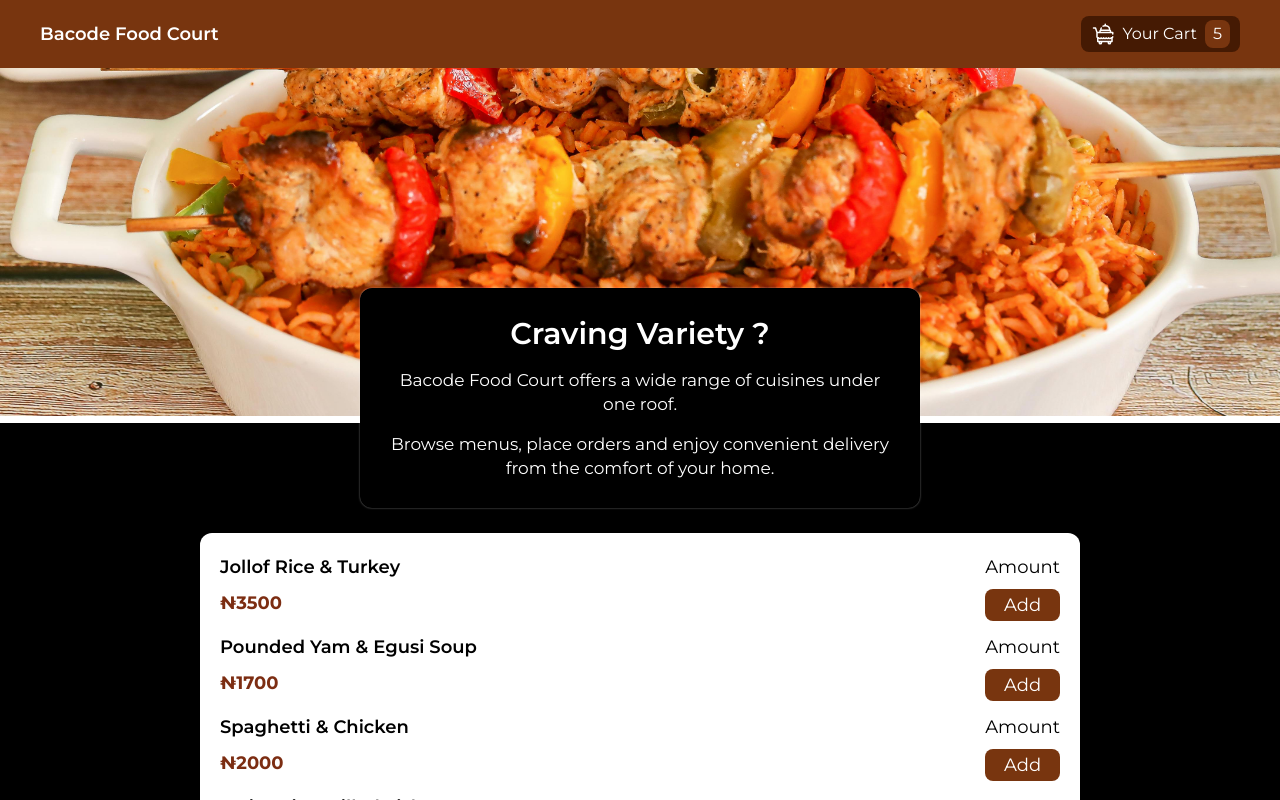
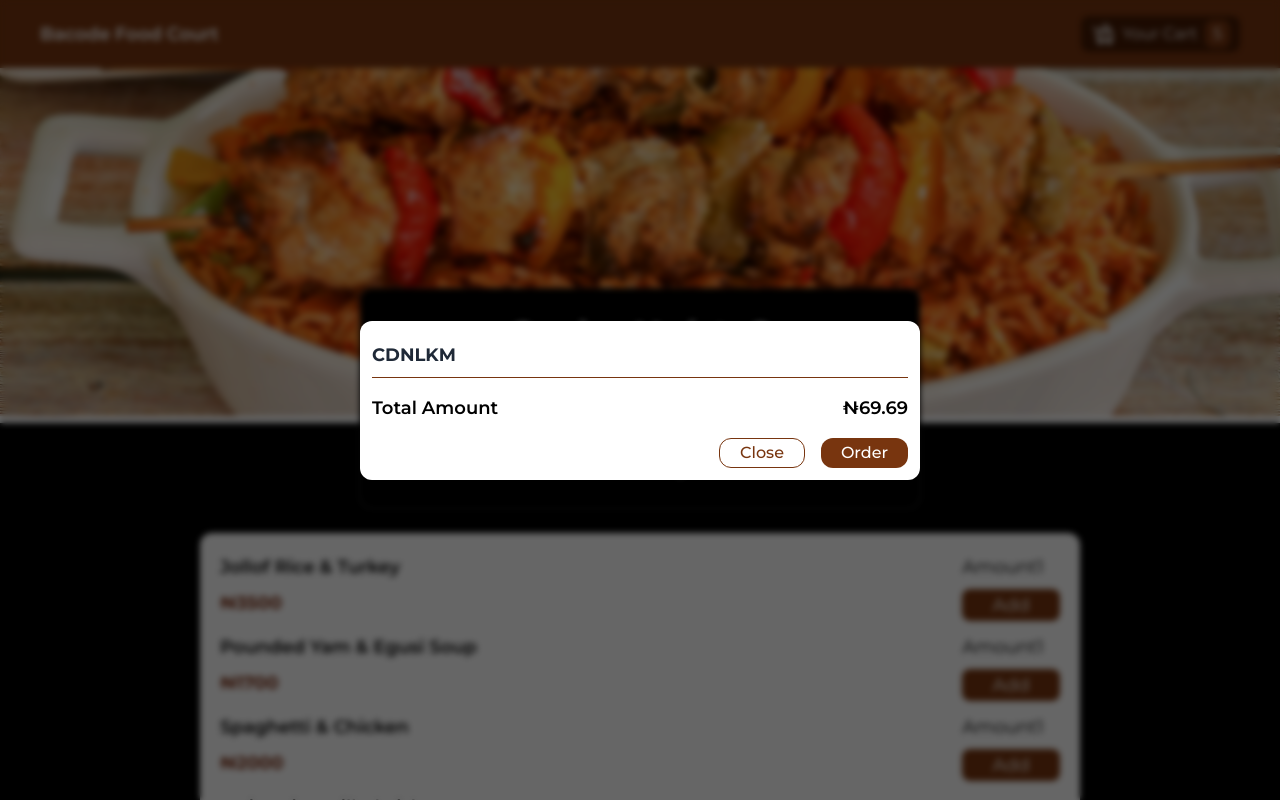
Before and after one commit to CodeDreadnaught/Bacode-Food-Court, a React (Vite) app: page / in a window 1280 px wide. Shown: the top 800 px of the page. Built offline with nearby package versions, Linux system fonts and the light colour scheme.

Commit message:
Build: Added Cart Section UI

```diff
--- a/index.html
+++ b/index.html
@@ -6,9 +6,12 @@
     <meta name="description" content="Discover the flavours of Bacode Food Court, explore our diverse dining options, order online and indulge your favourite cuisines.">
     <meta property="og:description" content="Discover the flavours of Bacode Food Court, explore our diverse dining options, order online and indulge your favourite cuisines." />
     <meta property="og:title" content="Bacode Food Court — The One Stop Destination for Food Lovers" />
+    <link rel="shortcut icon" href="src/assests/hero-image.jpg" media="(width <= 900px)" type="image/x-icon">
+    <link rel="shortcut icon" href="src/assests/desktop-hero-image.jpg" type="image/x-icon">
     <title>Bacode Food Court — The One Stop Destination for Food Lovers</title>
   </head>
   <body class="font-montserrat">
+    <div id="overlay-modal-root"></div>
     <div id="root"></div>
     <script type="module" src="/src/main.jsx"></script>
   </body>
--- a/src/App.jsx
+++ b/src/App.jsx
@@ -1,3 +1,4 @@
+import Cart from "./components/Cart";
 import Header from "./components/Header";
 import Main from "./components/Main";
 import Footer from "./components/Footer";
@@ -5,6 +6,7 @@ import Footer from "./components/Footer";
 const App = () => {
   return (
     <>
+      <Cart />
       <Header />
       <Main />
       {/* <Footer /> */}
--- a/src/components/AvailableMeals.jsx
+++ b/src/components/AvailableMeals.jsx
@@ -1,22 +1,8 @@
 import meals from "../data/availableMeals";
+import Meal from "./Meal";
 
 const AvailableMeals = () => {
-  const availableMeals = meals.map(meal => (
-    <li key={meal.id} {...meal} className="lg:flex justify-between">
-      <section>
-        <p className="font-semibold text-center">{meal.name}</p>
-        <p className="lg:mt-2 text-orange-900 font-bold text-center lg:text-left">
-          ₦{meal.price}
-        </p>
-      </section>
-      <section className="flex lg:block justify-between">
-        <section>Amount</section>
-        <button className="w-20 lg:w-full bg-amber-900 text-white rounded-lg lg:mt-2 p-0.5">
-          Add
-        </button>
-      </section>
-    </li>
-  ));
+  const availableMeals = meals.map(meal => <Meal key={meal.id} {...meal} />);
   return (
     <section className="bg-black">
       <section className="relative bg-black bottom-[8.2rem] center pt-5">
--- /dev/null
+++ b/src/components/Cart.jsx
@@ -0,0 +1,39 @@
+import Modal from "./Modal";
+
+const Cart = props => {
+  const cartItems = (
+    <ul className="flex flex-col gap-2">
+      {[
+        { id: 1, name: "CDNLKM", amount: "One of One", price: "Priceless" },
+      ].map(item => (
+        <li className="py-2 border-b border-amber-900">
+          <section className="font-bold lg:text-lg text-gray-800">
+            {item.name}
+          </section>
+        </li>
+      ))}
+    </ul>
+  );
+
+  return (
+    <Modal className="">
+      <div className="bg-white w-[calc(100%-1.5rem)] lg:w-[calc(100%-45rem)] p-3 rounded-xl flex flex-col gap-4">
+        {cartItems}
+        <div className="flex justify-between font-semibold text-lg">
+          <span className="block">Total Amount</span>
+          <span className="block">₦69.69</span>
+        </div>
+        <div className="flex justify-end gap-4">
+          <button className="px-5 py-0.5 rounded-xl font-medium text-amber-900 border border-amber-900">
+            Close
+          </button>
+          <button className="px-5 py-0.5 rounded-xl font-medium bg-amber-900 text-white">
+            Order
+          </button>
+        </div>
+      </div>
+    </Modal>
+  );
+};
+
+export default Cart;
--- /dev/null
+++ b/src/components/Input.jsx
@@ -0,0 +1,10 @@
+const Input = props => {
+  return (
+    <section>
+      <label htmlFor={props.attributes.id}>{props.label}</label>
+      <input {...props.attributes} />
+    </section>
+  );
+};
+
+export default Input;
--- /dev/null
+++ b/src/components/Meal.jsx
@@ -0,0 +1,17 @@
+import MealForm from "./MealForm";
+
+const Meal = props => {
+  return (
+    <li className="lg:flex justify-between">
+      <section>
+        <p className="font-semibold text-center">{props.name}</p>
+        <p className="lg:mt-2 text-orange-900 font-bold text-center lg:text-left">
+          ₦{props.price}
+        </p>
+      </section>
+      <MealForm {...props} />
+    </li>
+  );
+};
+
+export default Meal;
--- /dev/null
+++ b/src/components/MealForm.jsx
@@ -0,0 +1,24 @@
+import Input from "./Input";
+
+const MealForm = props => {
+  return (
+    <form className="flex lg:block justify-between">
+      <Input
+        label="Amount"
+        attributes={{
+          id: props.name.split(" ").join("_").toLowerCase(),
+          type: "number",
+          min: 1,
+          max: 5,
+          step: 1,
+          defaultValue: 1,
+        }}
+      />
+      <button className="w-20 lg:w-full bg-amber-900 text-white rounded-lg lg:mt-2 p-0.5">
+        Add
+      </button>
+    </form>
+  );
+};
+
+export default MealForm;
--- /dev/null
+++ b/src/components/Modal.jsx
@@ -0,0 +1,33 @@
+import ReactDOM from "react-dom";
+import { useEffect } from "react";
+
+const ModalOverlay = props => {
+  return (
+    <div className="fixed w-screen h-screen z-10">
+      <div className="size-full backdrop-blur-[3px] bg-[rgba(0,0,0,0.6)] center">
+        {props.children}
+      </div>
+    </div>
+  );
+};
+
+const Modal = props => {
+  useEffect(() => {
+    document.body.classList.add("prevent-scrolling");
+
+    return () => {
+      document.body.classList.remove("prevent-scrolling");
+    };
+  }, []);
+
+  return (
+    <>
+      {ReactDOM.createPortal(
+        <ModalOverlay>{props.children}</ModalOverlay>,
+        document.querySelector("#overlay-modal-root")
+      )}
+    </>
+  );
+};
+
+export default Modal;
--- a/tailwind.config.js
+++ b/tailwind.config.js
@@ -32,6 +32,7 @@ export default {
       });
       addUtilities({
         ".center": { "@apply grid place-items-center": {} },
+        ".prevent-scrolling": { "@apply overflow-hidden": {} },
       });
     }),
   ],
```
